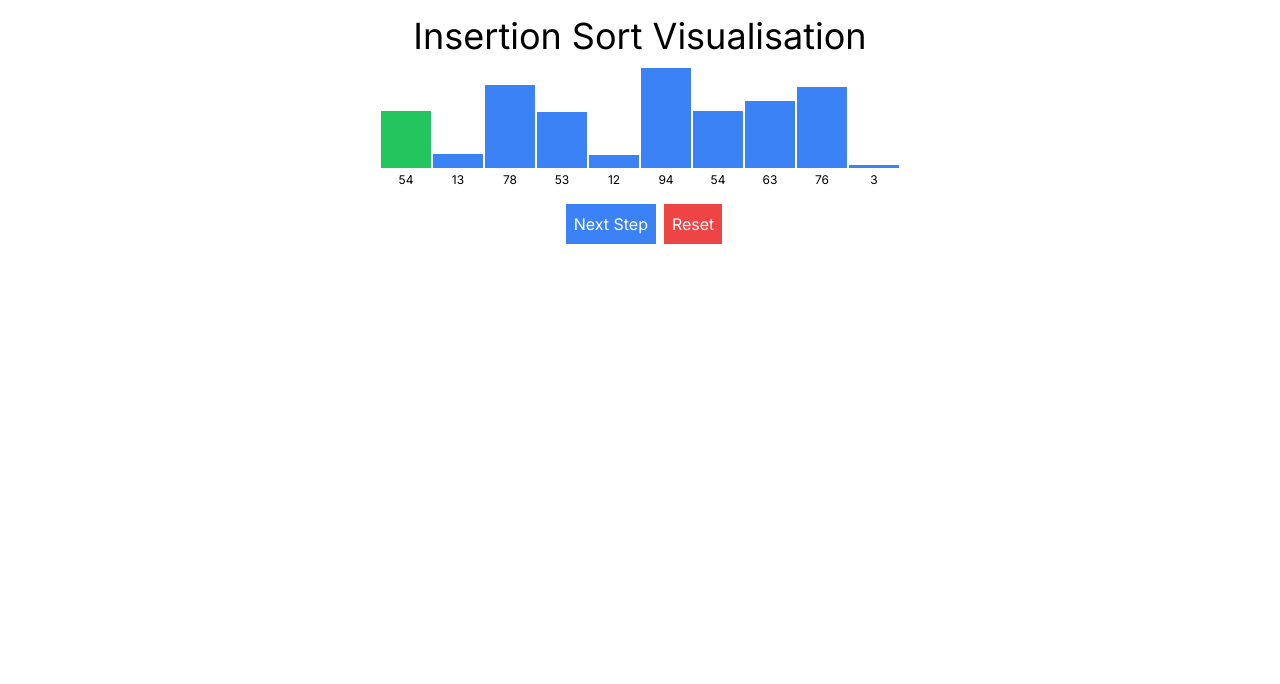
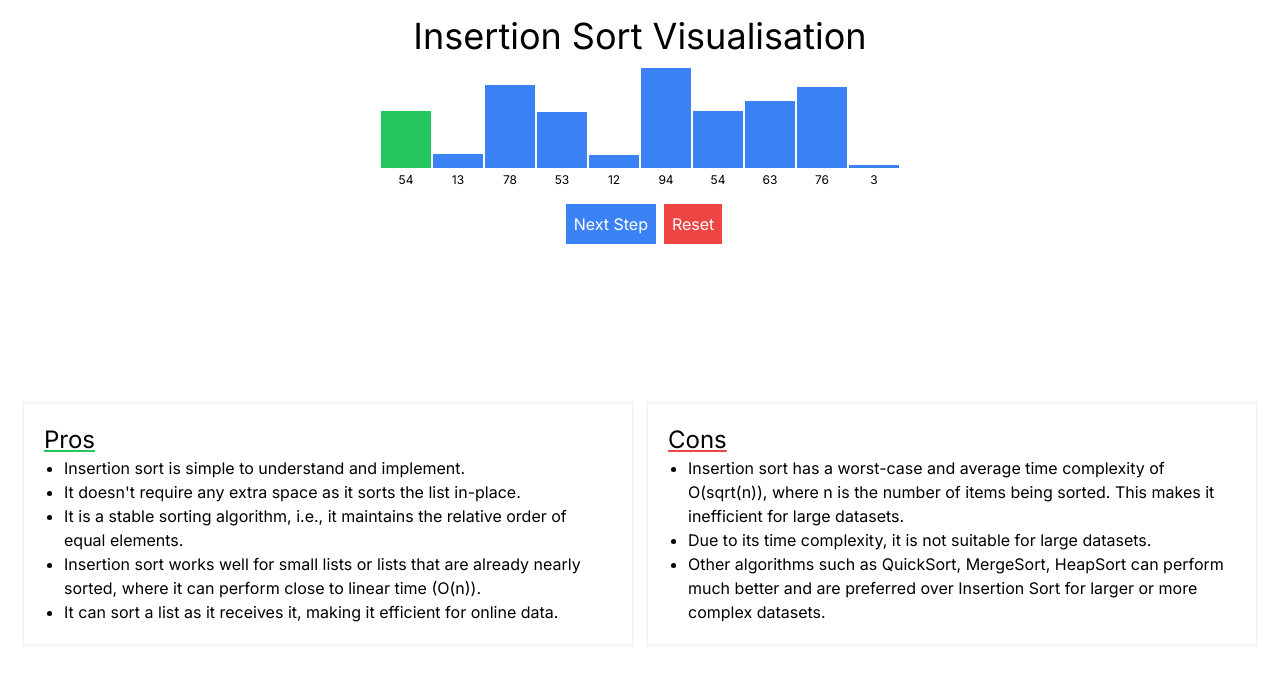
Before and after one commit to hybrid1ze/search-sort-visualiser, a Next.js app in the folder search-sort-visualiser/: page /sort/InsertionSort in a window 1280 px wide. Shown: the top 684 px of the page. Built offline with nearby package versions, Linux system fonts and the light colour scheme.

Commit message:
Update InsertionSort page with tooltip and pros/cons

```diff
--- a/search-sort-visualiser/src/app/sort/InsertionSort/page.tsx
+++ b/search-sort-visualiser/src/app/sort/InsertionSort/page.tsx
@@ -41,7 +41,7 @@ const InsertionSortVisualisation = () => {
     setArray(generateRandomArray(10, 100));
     setCurrentIdx(1);
     setIsSorting(true);
-    setTooltip("");
+    setTooltip("Array has been reset.");
   };
 
   const maxValue = Math.max(...array, 1);
@@ -97,6 +97,40 @@ const InsertionSortVisualisation = () => {
         <span className="text-sm text-gray-600">{tooltip}</span>
       </div>
 
+      <div className="grid grid-cols-2 gap-4 pt-32 px-2">
+        <div className="outline outline-2 outline-slate-100 p-5">
+          <span className="underline decoration-green-500 text-2xl">Pros</span>
+          <ul className="list-disc pl-5">
+            <li>Insertion sort is simple to understand and implement.</li>
+            <li>
+            It doesn&apos;t require any extra space as it sorts the list in-place.
+            </li>
+            <li>
+            It is a stable sorting algorithm, i.e., it maintains the relative order of equal elements.
+            </li>
+            <li>
+            Insertion sort works well for small lists or lists that are already nearly sorted, where it can perform close to linear time (O(n)).
+            </li>
+            <li>
+            It can sort a list as it receives it, making it efficient for online data.
+            </li>
+          </ul>
+        </div>
+        <div className="outline outline-2 outline-slate-100 p-5">
+          <span className="underline decoration-red-500 text-2xl">Cons</span>
+          <ul className="list-disc pl-5">
+            <li>
+            Insertion sort has a worst-case and average time complexity of O(sqrt(n)), where n is the number of items being sorted. This makes it inefficient for large datasets.
+            </li>
+            <li>
+            Due to its time complexity, it is not suitable for large datasets.
+            </li>
+            <li>
+            Other algorithms such as QuickSort, MergeSort, HeapSort can perform much better and are preferred over Insertion Sort for larger or more complex datasets.
+            </li>
+          </ul>
+        </div>
+      </div>
 
     </div>
   );
```
